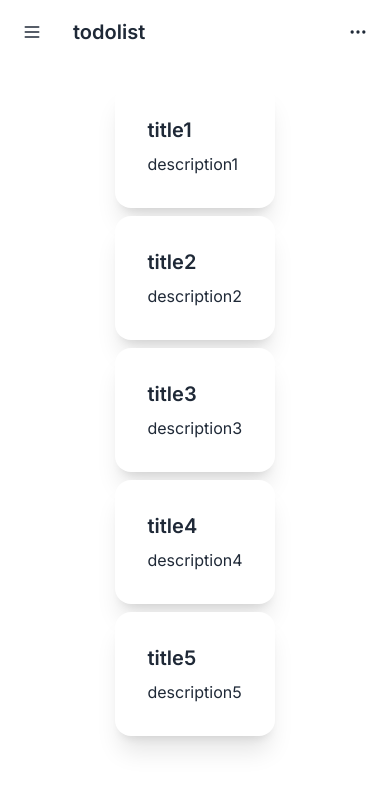
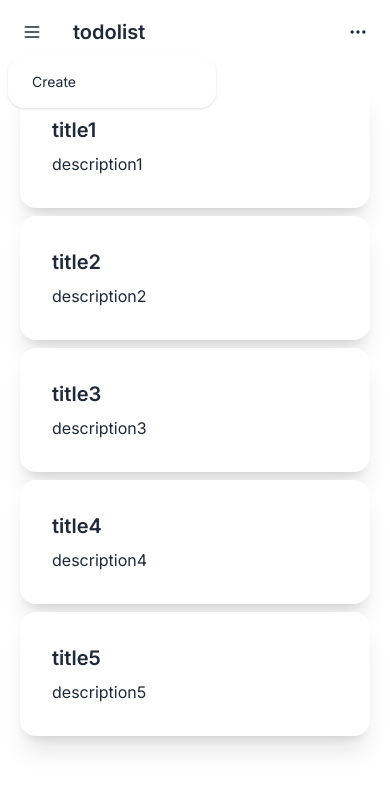
Before and after one commit to Forellko/todolist, a Next.js app: page / in a window 390 px wide. Both pictures are taken after a click on the button 32 px from the left and 32 px from the top of the page. Shown: the top 790 px of the page. Built offline with nearby package versions, Linux system fonts and the light colour scheme.

Commit message:
Add create dropdown

```diff
--- a/src/app/(components)/Navbar/index.tsx
+++ b/src/app/(components)/Navbar/index.tsx
@@ -1,9 +1,11 @@
+import Link from 'next/link';
 import React from 'react';
 
 function Navbar() {
   return (
     <div className="navbar bg-base-100">
       <div className="flex-none">
+        <div className="dropdown dropdown-bottom">
           <button className="btn btn-square btn-ghost">
             <svg
               xmlns="http://www.w3.org/2000/svg"
@@ -19,6 +21,15 @@ function Navbar() {
               ></path>
             </svg>
           </button>
+          <ul
+            tabIndex={0}
+            className="dropdown-content z-[1] menu p-2 shadow bg-base-100 rounded-box w-52"
+          >
+            <li>
+              <Link href="/create">Create</Link>
+            </li>
+          </ul>
+        </div>
       </div>
       <div className="flex-1">
         <a className="btn btn-ghost normal-case text-xl">todolist</a>
--- a/src/app/page.tsx
+++ b/src/app/page.tsx
@@ -19,7 +19,7 @@ export default function Home() {
   return (
     <div className="flex flex-col">
       <Navbar />
-      <div className="grid justify-center gap-2 items-center xl:grid-cols-3 lg:grid-cols-2 sm:grid-cols-1 p-5">
+      <div className="grid justify-center gap-2 items-center xl:grid-cols-3 lg:grid-cols-2 grid-cols-1 p-5">
         {mockData.map((item) => (
           <div
             key={item.id}
```
Lines whose indentation alone changed are shown as unchanged.
